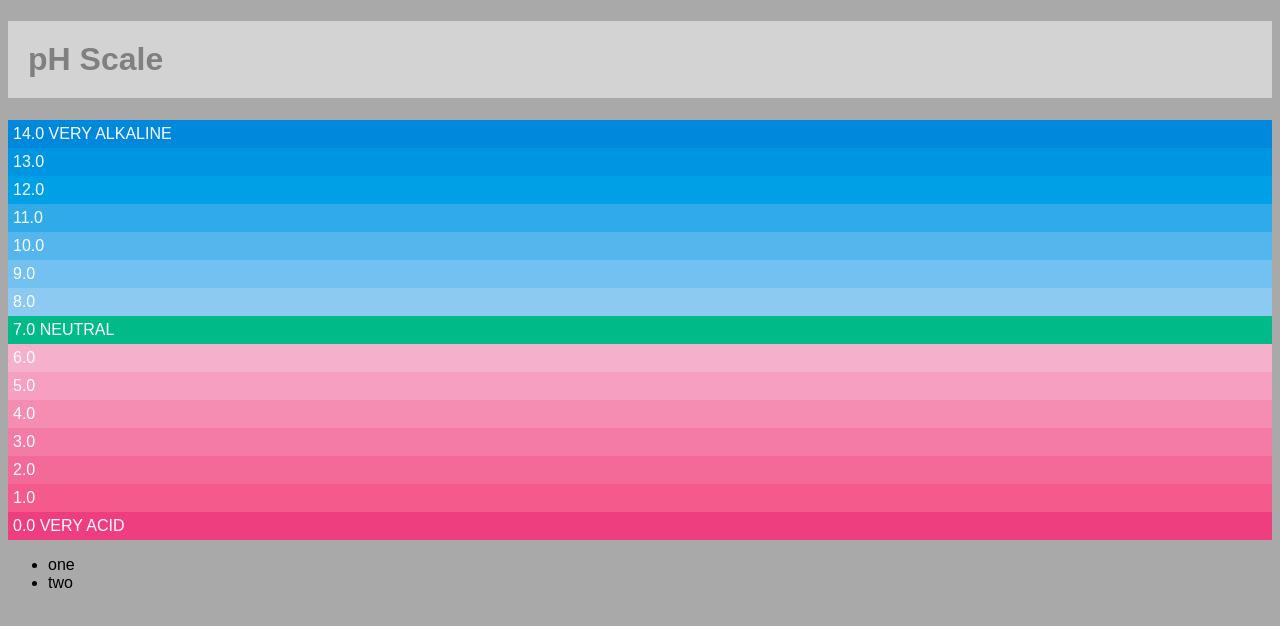
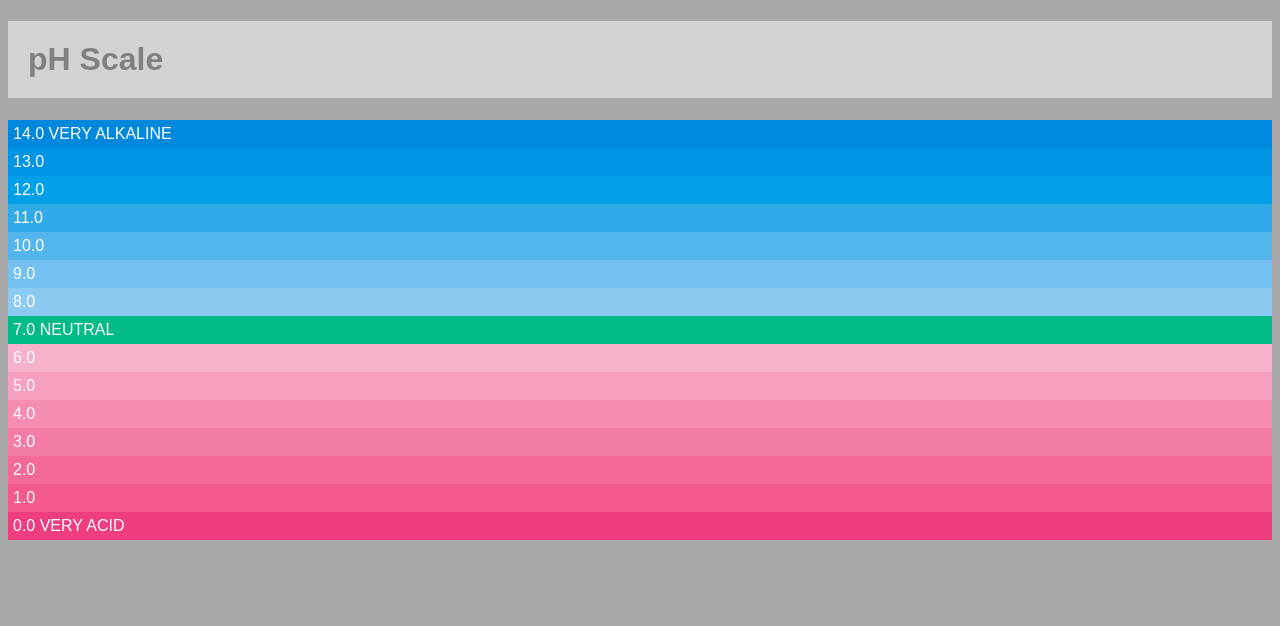
Before and after one commit to IanJuan04/wd82p, a plain HTML site: page 06-css_foundations/Extra.html in a window 1280 px wide. Drawn offline with Linux system fonts and the light colour scheme.

Commit message:
Updated the exercises codes

```diff
--- a/06-css_foundations/Extra.html
+++ b/06-css_foundations/Extra.html
@@ -24,10 +24,5 @@
     <p class="two">2.0</p>
     <p class="one">1.0</p>
     <p class="zero">0.0 VERY ACID</p>
-
-    <ul>
-      <li class="o">one</li>
-      <li class="t">two</li>
-    </ul>
   </body>
 </html>
```
